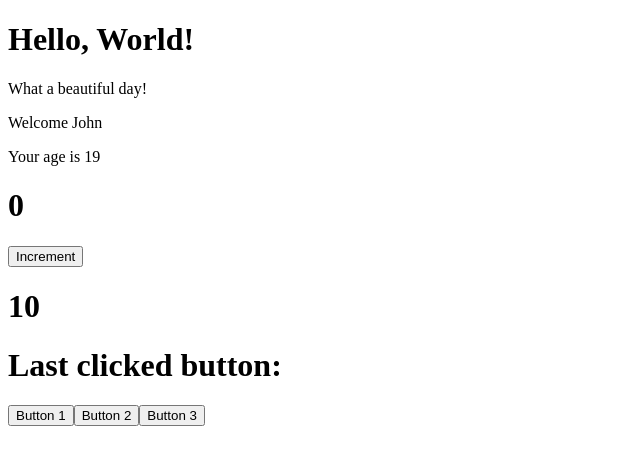
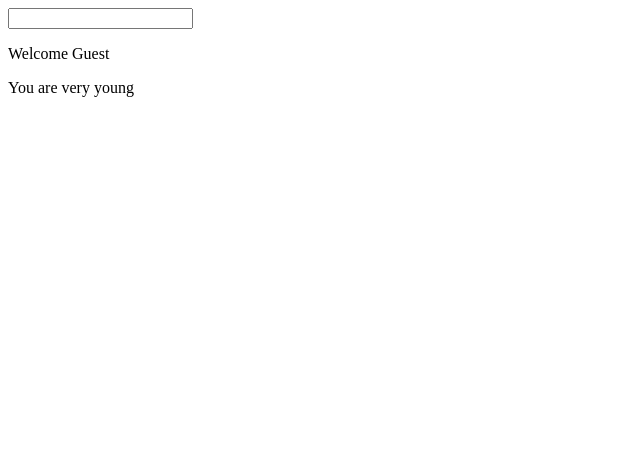
Before and after one commit to cyberRasam/React-exercises-Develhope, a React (Create React App) app in the folder my-app/: page / in a window 1280 px wide. Shown: the top 464 px of the page, without its empty margins (0-640 px from the left). Built offline with nearby package versions, Linux system fonts and the light colour scheme.

Commit message:
exc done

```diff
--- a/my-app/src/components/App.jsx
+++ b/my-app/src/components/App.jsx
@@ -3,17 +3,19 @@ import ClickCounter from './ClickCounter';
 import ClickTracker from './ClickTracker';
 import { Counter } from './Counter';
 import { Hello } from './Hello';
+import InteractiveWelcome from './InteractiveWelcome';
 import { Welcome } from './Welcome';
 
 export class App extends React.Component {
   render() {
     return (
       <div>
-        <Hello />
+        {/* <Hello />
         <Welcome name="John" age={19} />
         <ClickCounter />
         <Counter initialValue={10} incTime={500} incAmount={10}></Counter>
-        <ClickTracker />
+        <ClickTracker /> */}
+        <InteractiveWelcome />
       </div>
     );
   }
--- /dev/null
+++ b/my-app/src/components/InteractiveWelcome.jsx
@@ -0,0 +1,31 @@
+import React, { Component } from 'react'
+import { Welcome } from './Welcome'
+
+export class InteractiveWelcome extends Component {
+    constructor(props) {
+        super(props)
+        this.state = {
+            name : ''
+        }
+    }
+
+    handleChange = (event) => {
+        const name = event.target.value
+
+        this.setState( {
+            name: name
+        })
+    }
+
+  render() {
+    return (
+      <div>
+
+        <input type="text" name='name' onChange={this.handleChange}/>
+        <Welcome name={this.state.name} />
+      </div>
+    )
+  }
+}
+
+export default InteractiveWelcome
--- a/my-app/src/components/Welcome.jsx
+++ b/my-app/src/components/Welcome.jsx
@@ -11,7 +11,7 @@ export class Welcome extends React.Component {
           ? <p>Welcome {this.props.name}</p>
           : <p>Welcome Guest</p>
         }
-        {this.props.age >= 18 && this.props.age <= 65  && this.props.name === "John" ? <Age age= {this.props.age}></Age> : <Age></Age>}
+       {this.props.age >= 18 && this.props.age <= 65  && this.props.name === "John" ? <Age age= {this.props.age}></Age> : <Age></Age> }
       </div>
 
       // <div>
```
